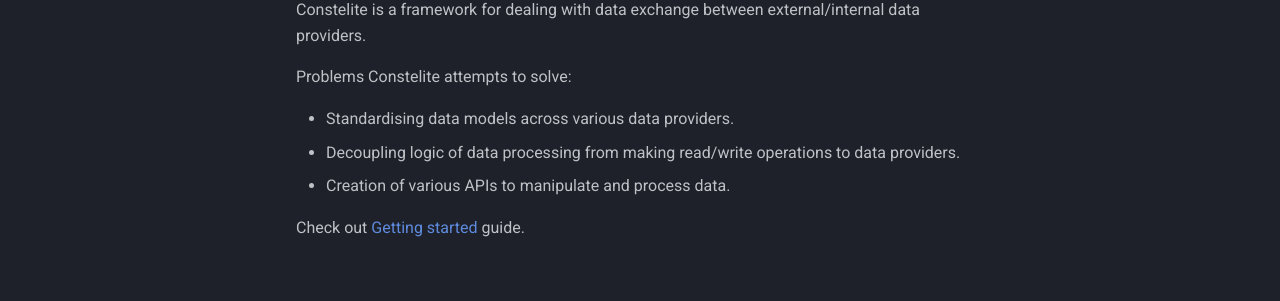
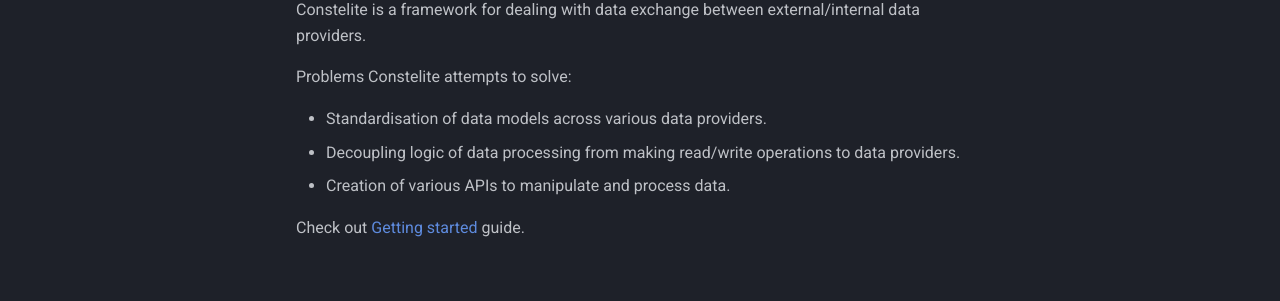
Before and after one commit to Colorifix/constelite, an MkDocs documentation site: the page built from docs/index.md, in a window 1280 px wide. Shown: the part 354-655 px from the top of the page. Built offline with MkDocs 1.6.1 and Material for MkDocs 9.7.7, drawn with Linux system fonts in a browser that asks for light colours; comment, search, counter and statistics services are not loaded.

Commit message:
Updated: index.md

```diff
--- a/docs/index.md
+++ b/docs/index.md
@@ -6,7 +6,7 @@
 
 Problems Constelite attempts to solve:
 
-* Standardising data models across various data providers.
+* Standardisation of data models across various data providers.
 * Decoupling logic of data processing from making read/write operations to data providers.
 * Creation of various APIs to manipulate and process data.
 
```
